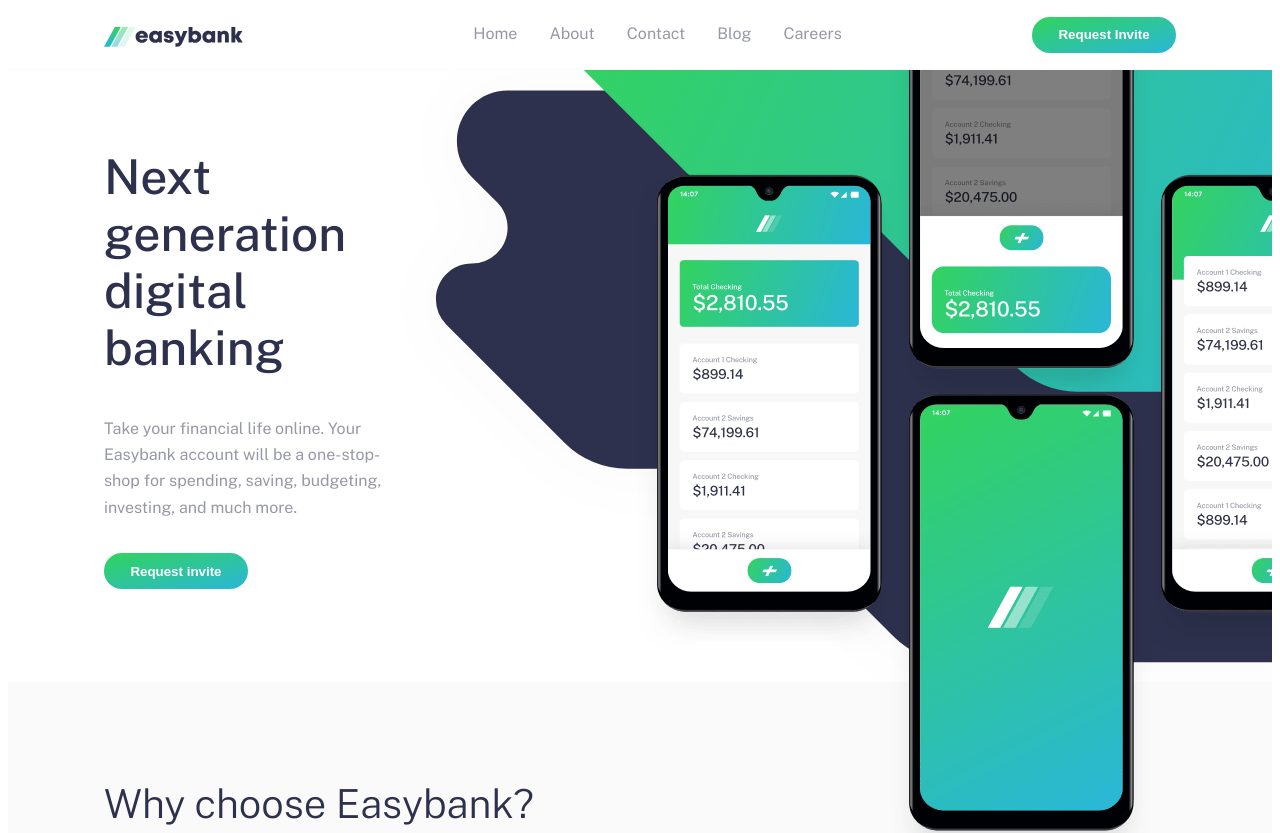
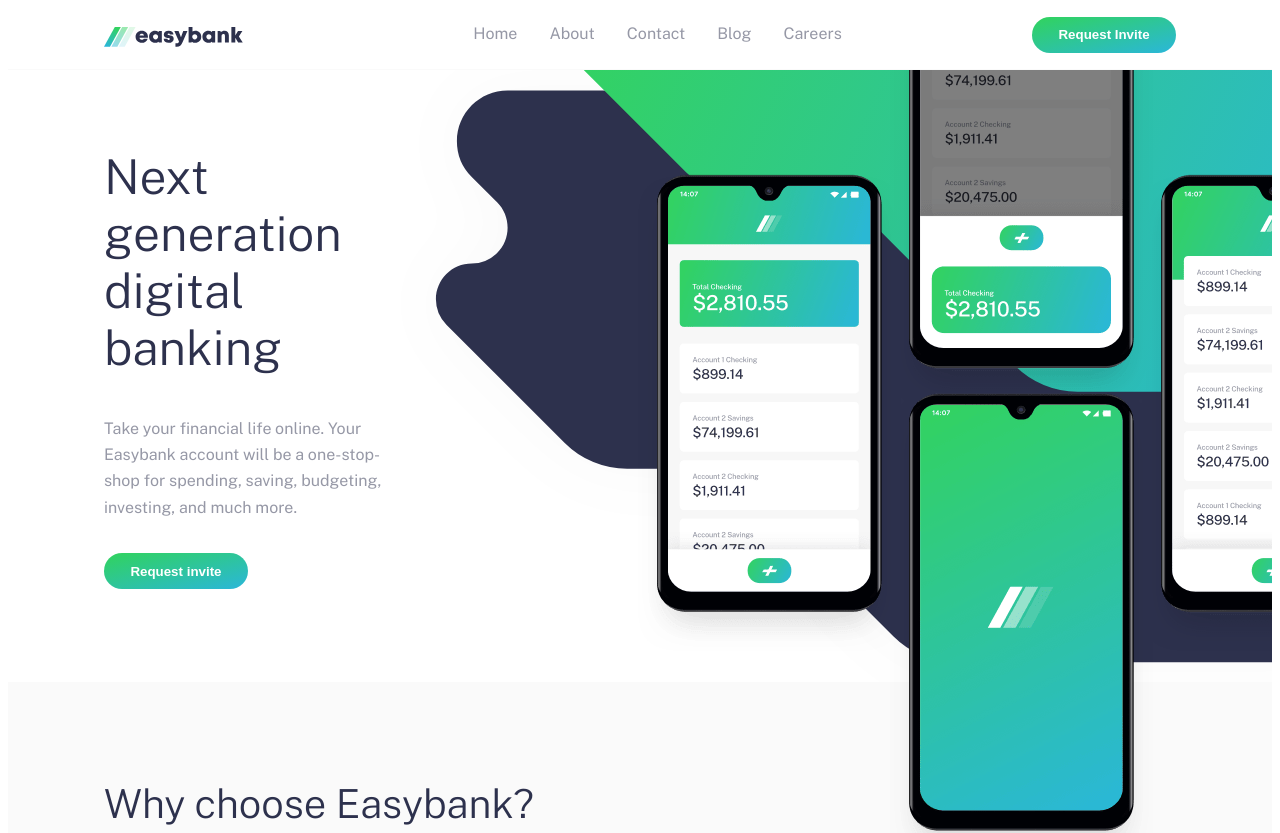
Before and after one commit to QyperXit/EasyBank-landingPage, a React (Vite) app: page / in a window 1280 px wide. Shown: the top 833 px of the page. Built offline with nearby package versions, Linux system fonts and the light colour scheme.

Commit message:
hero font

```diff
--- a/src/Styles/hero.css
+++ b/src/Styles/hero.css
@@ -9,7 +9,7 @@
 
 .hero-h1 {
   font-size: 3rem;
-  font-weight: var(--font-weight-medium);
+  font-weight: var(--font-weight-light);
   color: var(--dark-blue);
   margin-top: 2em;
 }
```
Also changed, not shown: 1 other file (tests, documents, lock files or other folders).
